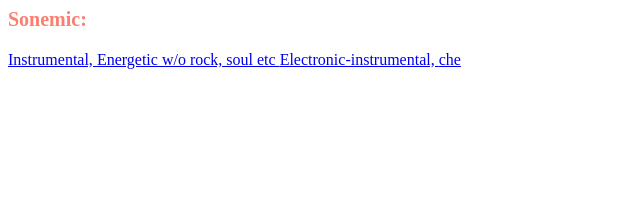
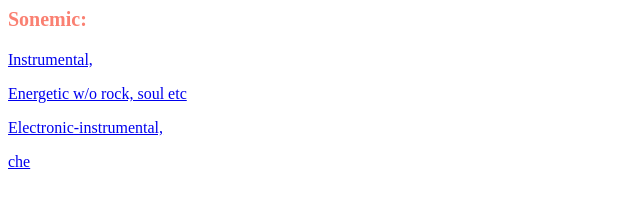
Before and after one commit to koolche/koolche.github.io, a plain HTML site: page index.html in a window 1280 px wide. Shown: the whole page, without its empty margins (0-640 px from the left). Drawn offline with Linux system fonts and the light colour scheme.

Commit message:
Update index.html

```diff
--- a/index.html
+++ b/index.html
@@ -7,8 +7,11 @@
 <body>
 <p style="color:Salmon; font-size:20px;"><b>Sonemic:</b></p>
     	<a href="https://sonemic.com/charts/top/album/all-time/d:instrumental/">Instrumental, </a>
+	<p>
 	<a href="https://sonemic.com/charts/top/album/1800-20189999/g:%2drock,%2djazz,%2dsoul/d:energetic,%2ddepressive/2/">Energetic w/o rock, soul etc </a>
+	<p>
 	<a href="https://sonemic.com/charts/top/album,ep,comp,mixtape/1800-20189999/g:electronic,-video-game-music,-progressive-electronic/d:all,instrumental,energetic/">Electronic-instrumental, </a>
+	<p>
 	<a href=https://sonemic.com/charts/top/album,ep,comp,mixtape/1800-20189999/g:idm,electro%2dindustrial,electronic%2ddance%2dmusic,glitch%2dhop,glitch,grime,latin%2delectronic,vaporwave,synth%2dpunk/d:all,energetic/">che </a>
 </body>
 </html>
```
